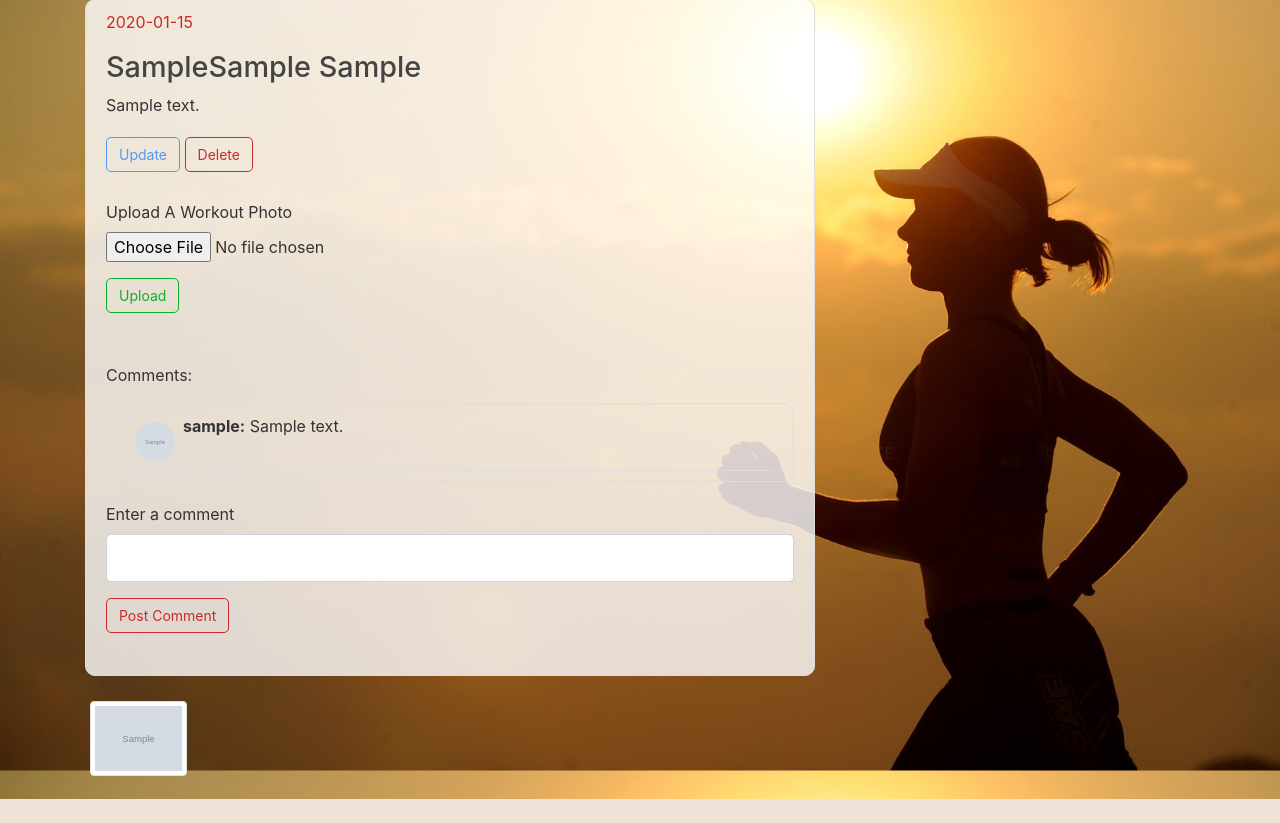
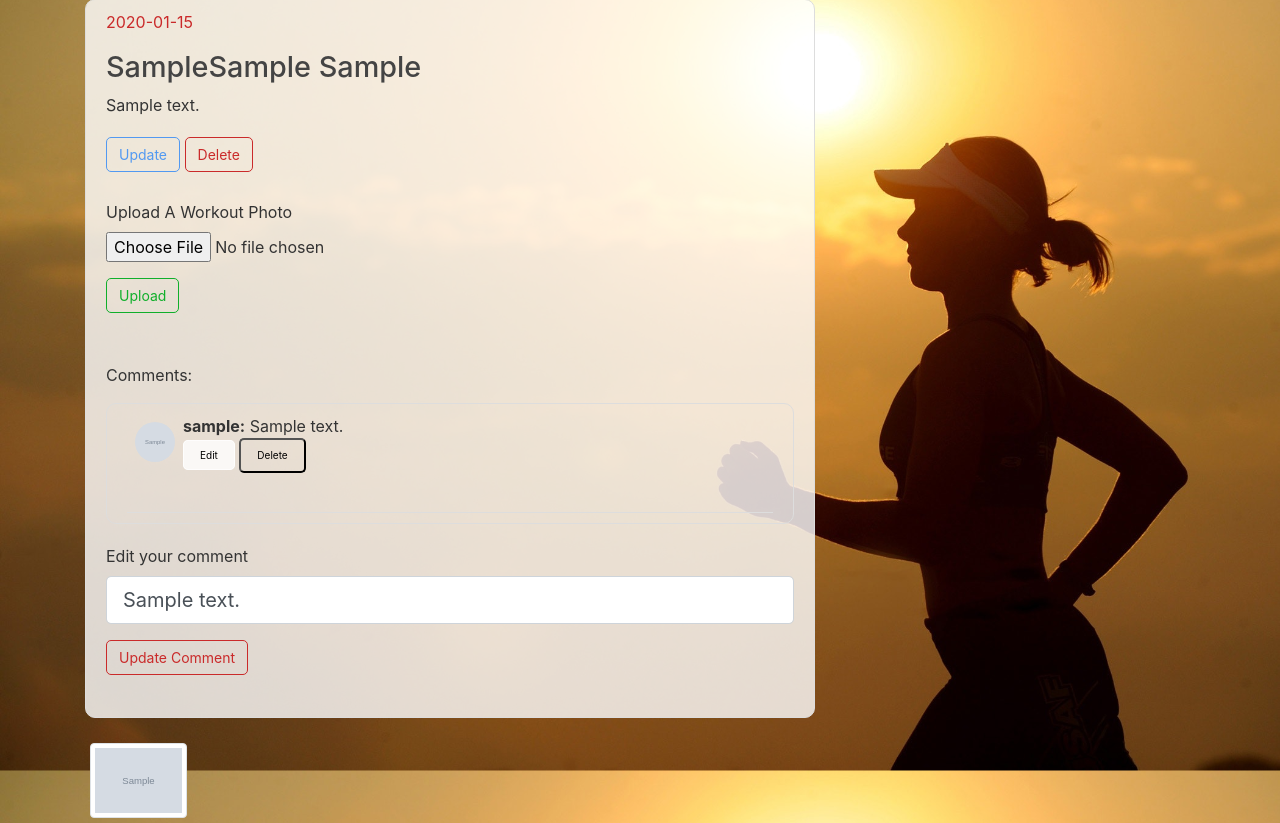
Before and after one commit to Code-Institute-Submissions/flask-training-calendar, a Flask app: page /workout/1?comment_id=1 in a window 1280 px wide. Shown: the part 81-904 px from the top of the page. Before the commit the page ends 880 px from the top, so only its background shows below. Run offline with Flask 2, Linux system fonts and the light colour scheme; a user stored in the database is signed in; tables that the repository leaves empty hold one stand-in row (values such as "Sample post"); grey boxes marked "Sample" are stand-in pictures; some libraries are stand-ins or nearby versions.

Commit message:
Added edit and delete routes to workout comments

```diff
--- a/flasktrainingcalendar/forms.py
+++ b/flasktrainingcalendar/forms.py
@@ -87,3 +87,7 @@ class UserSearchForm(FlaskForm):
 class CommentForm(FlaskForm):
     comment = StringField('Enter a comment', validators=[DataRequired(), Length(max=300)])
     submit_comment = SubmitField('Post Comment')
+
+class EditCommentForm(FlaskForm):
+    comment = StringField('Edit your comment', validators=[DataRequired(), Length(max=300)])
+    submit_update = SubmitField('Update Comment')
--- a/flasktrainingcalendar/routes.py
+++ b/flasktrainingcalendar/routes.py
@@ -5,7 +5,7 @@ import boto3
 from flask import Flask, render_template, url_for, flash, redirect, request, abort
 from flasktrainingcalendar import app, db, bcrypt, mail
 from flasktrainingcalendar.models import User, Workout, Photo, Comment
-from flasktrainingcalendar.forms import RegistrationForm, LoginForm, UpdateAccountForm, NewWorkoutForm, CompletedWorkoutForm, WorkoutPhotoForm, RequestResetForm, ResetPasswordForm, UserSearchForm, CommentForm
+from flasktrainingcalendar.forms import RegistrationForm, LoginForm, UpdateAccountForm, NewWorkoutForm, CompletedWorkoutForm, WorkoutPhotoForm, RequestResetForm, ResetPasswordForm, UserSearchForm, CommentForm, EditCommentForm
 from flask_login import login_user, current_user, logout_user, login_required
 from datetime import date
 from flask_mail import Message
@@ -151,13 +151,28 @@ def workout(workout_id):
         db.session.commit()
         return redirect(url_for("workout", workout_id=workout.id))
     comment_form = CommentForm()
+    comment_args  = request.args.get('comment_id', None)
+    edit_comment_form = EditCommentForm()
+    if comment_args is not None:
+        comment = db.session.query(Comment).filter_by(id=comment_args).first()
+    else:
+        comment = None
+
+    if comment and edit_comment_form.validate_on_submit():
+        comment.text = edit_comment_form.comment.data
+        db.session.commit()
+        flash("Your comment has been updated!", "success")
+        return redirect(url_for("workout", workout_id=workout.id))
+    elif comment and request.method == "GET":
+        edit_comment_form.comment.data = comment.text
+
     if comment_form.submit_comment.data and comment_form.validate_on_submit():
         comment = Comment(text = comment_form.comment.data, user_id = current_user.id, workout_id = workout.id)
         db.session.add(comment)
         db.session.commit()
         flash('Your comment has been added', 'success')
         return redirect(url_for("workout", workout_id=workout.id))
-    return render_template("workout.html", title=workout.workout_type, workout=workout, photos=photos, comments=comments, completed_form=completed_form, photo_form=photo_form, comment_form=comment_form)
+    return render_template("workout.html", title=workout.workout_type, workout=workout, photos=photos, comments=comments, comment_args=comment_args, completed_form=completed_form, photo_form=photo_form, comment_form=comment_form, edit_comment_form=edit_comment_form)
 
 @app.route("/workout/<int:workout_id>/update", methods=["GET", "POST"])
 @login_required
@@ -197,6 +212,17 @@ def delete_workout(workout_id):
         db.session.commit()
     flash("Your post has been deleted", "success")
     return redirect(url_for('get_workouts'))
+
+@app.route("/delete_comment/<int:comment_id>/<int:workout_id>", methods=["POST"])
+@login_required
+def delete_comment(comment_id, workout_id):
+    comment = Comment.query.get_or_404(comment_id)
+    if comment.author.id != current_user.id:
+        abort(403)
+    db.session.delete(comment)
+    db.session.commit()
+    flash("Your comment has been deleted", "success")
+    return redirect(url_for('workout', workout_id=workout_id))
 
 
 def send_reset_email(user):
--- a/flasktrainingcalendar/static/main.css
+++ b/flasktrainingcalendar/static/main.css
@@ -130,6 +130,7 @@ article.calendar-cell:hover {
   width: 40px;
   margin: 8px;
   float: left;
+  margin-bottom: 50px;
 }
 
 .article-metadata {
--- a/flasktrainingcalendar/templates/workout.html
+++ b/flasktrainingcalendar/templates/workout.html
@@ -37,19 +37,29 @@
                 </div>
             {% endif %}
 
-
+            {% if comments %}
                 <p class="mt-50">Comments:</p>
                 <div class="comment-section">
                     {% for comment in comments %}
                         <div class="single-comment">
-
                             <img class="rounded-circle comment-img" src="{{url_for('static', filename='profile_pics/' + comment.author.image_file)}}">
+                            <div class="row">
                                 <div class="something">
                                     <p class="comment"><strong>{{comment.author.username}}:</strong> {{comment.text}}</p>
                                 </div>
                             </div>
+                            {% if current_user.id == comment.author.id%}
+                                <a class="btn-small light mt-1 mb-1" href="{{url_for('workout', workout_id=workout.id, comment_id=comment.id)}}">Edit</a>
+                                <form action="{{ url_for('delete_comment', comment_id=comment.id, workout_id=workout.id )}}" method="POST" class="inline">
+                                    <input type="submit" class="btn-small" value="Delete"/>
+                                </form>
+                            {% endif %}
+                        </div>
                     {% endfor %}
                 </div>
+            {% endif %}
+
+            {% if (comment_args == None) %}
                 <form method="POST" action="">
                     {{comment_form.hidden_tag()}}
                     <fieldset class="form-group">
@@ -71,6 +81,29 @@
                         </div>
                     </fieldset>
                 </form>
+            {% else%}
+                <form method="POST" action="">
+                    {{edit_comment_form.hidden_tag()}}
+                    <fieldset class="form-group">
+                        <div class="form-group">
+                            {{ edit_comment_form.comment.label(class='form-control-label') }}
+                            {% if edit_comment_form.comment.errors %}
+                                {{ edit_comment_form.comment(class="form-control form-control-lg is-invalid")}}
+                                <div class="invalid-feedback">
+                                    {% for error in edit_comment_form.comment.errors%}
+                                        <span>{{ error }}</span>
+                                    {% endfor %}
+                                </div>
+                            {% else %}
+                                {{ edit_comment_form.comment(class='form-control form-control-lg') }}
+                            {% endif %}
+                        </div>
+                        <div class="form-group">
+                            {{ edit_comment_form.submit_update(class='btn info') }}
+                        </div>
+                    </fieldset>
+                </form>
+            {% endif %}
         </div>
     </article>
 
```
Lines whose indentation alone changed are shown as unchanged.
